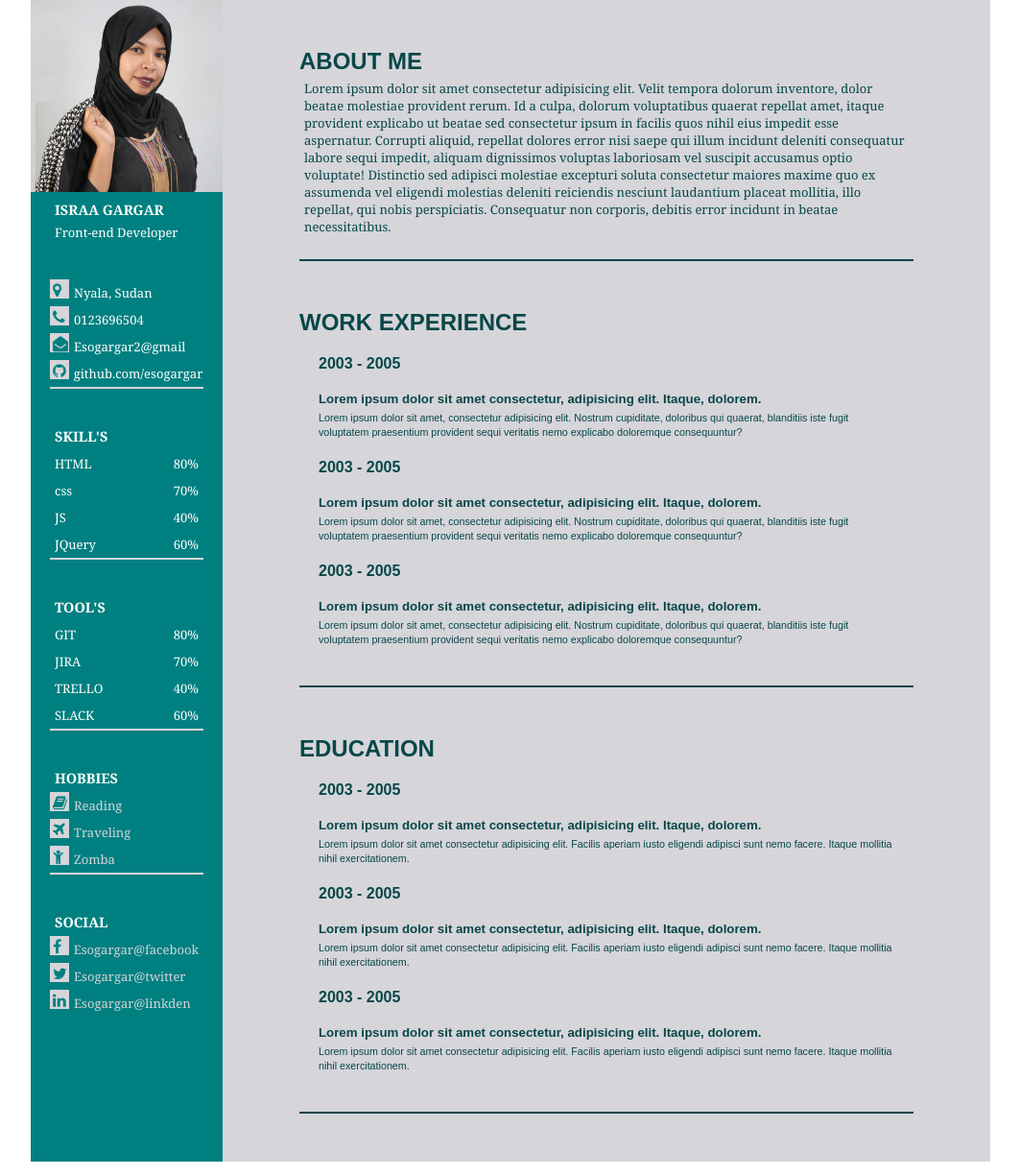
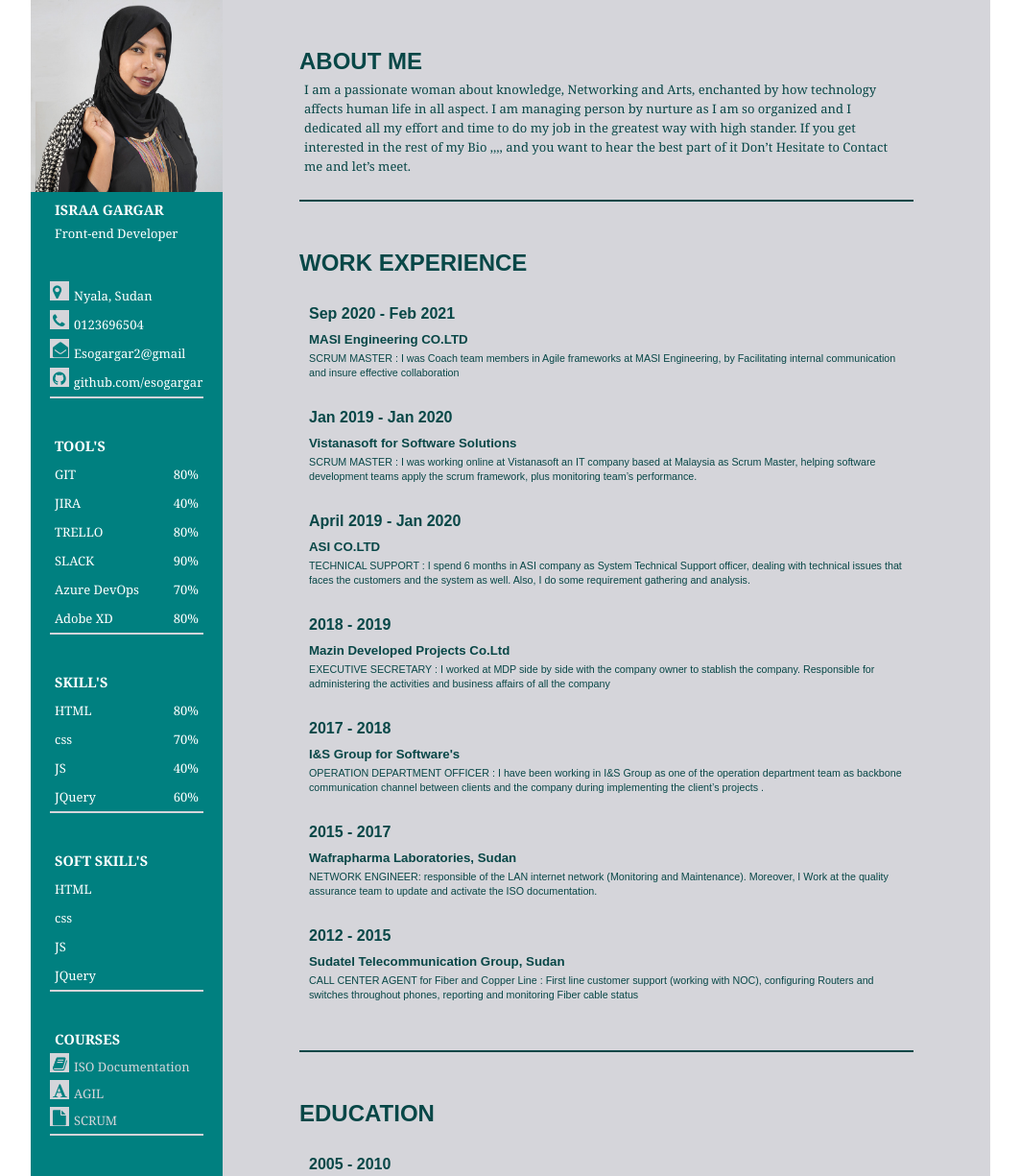
Before and after one commit to Esogargar/gargar-demo, a plain HTML site: page index.html in a window 1280 px wide. Shown: the top 1225 px of the page at 96% size, without its empty margins (108-1171 px from the left). Drawn offline with Linux system fonts and the light colour scheme.

Commit message:
Update CV Data (Remove Lorem)

```diff
--- a/index.html
+++ b/index.html
@@ -57,6 +57,34 @@
                     </p>
                 </div>
             </div>
+            <!-- Tools section -->
+            <div class="skills_container">
+                <h3> TOOL'S </h3>
+                <div class="skill">
+                    <p> GIT</p>
+                    <p> 80%</p>
+                </div>
+                <div class="skill">
+                    <p> JIRA</p>
+                    <p> 40%</p>
+                </div>
+                <div class="skill">
+                    <p> TRELLO</p>
+                    <p> 80%</p>
+                </div>
+                <div class="skill">
+                    <p> SLACK</p>
+                    <p> 90%</p>
+                </div>
+                <div class="skill">
+                    <p> Azure DevOps</p>
+                    <p> 70%</p>
+                </div>
+                <div class="skill">
+                    <p> Adobe XD</p>
+                    <p> 80%</p>
+                </div>
+            </div>
 
             <!-- skills section -->
             <div class="skills_container">
@@ -78,51 +106,49 @@
                     <p> 60%</p>
                 </div>
             </div>
-            <!-- Tools section -->
+
+            <!-- soft skills section -->
             <div class="skills_container">
-                <h3> TOOL'S </h3>
+                <h3> SOFT SKILL'S </h3>
                 <div class="skill">
-                    <p> GIT</p>
-                    <p> 80%</p>
+                    <p> HTML</p>
                 </div>
                 <div class="skill">
-                    <p> JIRA</p>
-                    <p> 70%</p>
+                    <p> css</p>
                 </div>
                 <div class="skill">
-                    <p> TRELLO</p>
-                    <p> 40%</p>
+                    <p> JS</p>
                 </div>
                 <div class="skill">
-                    <p> SLACK</p>
-                    <p> 60%</p>
+                    <p> JQuery</p>
                 </div>
             </div>
-            <!-- Hobbies -->
+
+            <!-- Courses -->
             <div class="contacts_container">
-                <h3> HOBBIES </h3>
+                <h3> COURSES </h3>
                 <div class="contact_info">
                     <div class="icon_container">
                         <i class="fa fa-book" style="color: teal;"></i>
                     </div>
                     <a>
-                        Reading
+                        ISO Documentation
                     </a>
                 </div>
                 <div class="contact_info">
                     <div class="icon_container">
-                        <i class="fa fa-plane" style="color: teal;"></i>
+                        <i class="fa fa-font" style="color: teal;"></i>
                     </div>
                     <a>
-                        Traveling
+                        AGIL
                     </a>
                 </div>
                 <div class="contact_info">
                     <div class="icon_container">
-                        <i class="fa fa-child" style="color: teal;"></i>
+                        <i class="fa fa-file" style="color: teal;"></i>
                     </div>
                     <a>
-                        Zomba
+                        SCRUM
                     </a>
                 </div>
             </div>
@@ -159,45 +185,66 @@
             <!-- About section -->
             <div class="about_container">
                 <h2> ABOUT ME </h2>
-                <P> Lorem ipsum dolor sit amet consectetur adipisicing elit. Velit tempora dolorum inventore, dolor
-                    beatae molestiae provident rerum. Id a culpa, dolorum voluptatibus quaerat repellat amet, itaque
-                    provident explicabo ut beatae sed consectetur ipsum in facilis quos nihil eius impedit esse
-                    aspernatur. Corrupti aliquid, repellat dolores error nisi saepe qui illum incidunt deleniti
-                    consequatur labore sequi impedit, aliquam dignissimos voluptas laboriosam vel suscipit accusamus
-                    optio voluptate! Distinctio sed adipisci molestiae excepturi soluta consectetur maiores maxime
-                    quo
-                    ex assumenda vel eligendi molestias deleniti reiciendis nesciunt laudantium placeat mollitia,
-                    illo
-                    repellat, qui nobis perspiciatis. Consequatur non corporis, debitis error incidunt in beatae
-                    necessitatibus.
+                <P> I am a passionate woman about knowledge, Networking and Arts, enchanted by how technology affects
+                    human life in all aspect.
+                    I am managing person by nurture as I am so organized and I dedicated all my effort and time to do my
+                    job in the greatest way with high stander.
+                    If you get interested in the rest of my Bio ,,,, and you want to hear the best part of it
+                    Don’t Hesitate to Contact me
+                    and let’s meet.
                 </P>
             </div>
             <!-- works section -->
             <div class="works_container">
                 <h2> WORK EXPERIENCE </h2>
                 <div class="work">
-                    <h4>2003 - 2005</h4>
-                    <h5>Lorem ipsum dolor sit amet consectetur, adipisicing elit. Itaque, dolorem.</h5>
-                    <h6>Lorem ipsum dolor sit amet, consectetur adipisicing elit. Nostrum cupiditate, doloribus qui
-                        quaerat, blanditiis iste fugit voluptatem praesentium provident sequi veritatis nemo
-                        explicabo
-                        doloremque consequuntur?</h6>
+                    <h4>Sep 2020 - Feb 2021</h4>
+                    <h5>MASI Engineering CO.LTD </h5>
+                    <h6>SCRUM MASTER : I was Coach team members in Agile frameworks at MASI Engineering, by Facilitating
+                        internal communication and insure effective collaboration</h6>
                 </div>
                 <div class="work">
-                    <h4>2003 - 2005</h4>
-                    <h5>Lorem ipsum dolor sit amet consectetur, adipisicing elit. Itaque, dolorem.</h5>
-                    <h6>Lorem ipsum dolor sit amet, consectetur adipisicing elit. Nostrum cupiditate, doloribus qui
-                        quaerat, blanditiis iste fugit voluptatem praesentium provident sequi veritatis nemo
-                        explicabo
-                        doloremque consequuntur?</h6>
+                    <h4>Jan 2019 - Jan 2020</h4>
+                    <h5>Vistanasoft for Software Solutions</h5>
+                    <h6>SCRUM MASTER : I was working online at Vistanasoft an IT company based at Malaysia as Scrum
+                        Master,
+                        helping software development teams apply the scrum framework, plus monitoring
+                        team’s performance.</h6>
                 </div>
                 <div class="work">
-                    <h4>2003 - 2005</h4>
-                    <h5>Lorem ipsum dolor sit amet consectetur, adipisicing elit. Itaque, dolorem.</h5>
-                    <h6>Lorem ipsum dolor sit amet, consectetur adipisicing elit. Nostrum cupiditate, doloribus qui
-                        quaerat, blanditiis iste fugit voluptatem praesentium provident sequi veritatis nemo
-                        explicabo
-                        doloremque consequuntur?</h6>
+                    <h4>April 2019 - Jan 2020</h4>
+                    <h5>ASI CO.LTD </h5>
+                    <h6>TECHNICAL SUPPORT : I spend 6 months in ASI company as System Technical Support officer, dealing
+                        with technical issues that faces the customers and the system as well. Also, I do some
+                        requirement gathering and analysis. </h6>
+                </div>
+                <div class="work">
+                    <h4> 2018 - 2019</h4>
+                    <h5>Mazin Developed Projects Co.Ltd</h5>
+                    <h6>EXECUTIVE SECRETARY : I worked at MDP side by side with the company
+                        owner to stablish the company. Responsible for administering the activities and business affairs
+                        of all the company </h6>
+                </div>
+                <div class="work">
+                    <h4> 2017 - 2018</h4>
+                    <h5>I&S Group for Software's</h5>
+                    <h6>OPERATION DEPARTMENT OFFICER : I have been working in I&S Group as one of the operation
+                        department team as backbone communication channel between clients and the company during
+                        implementing the client’s projects .</h6>
+                </div>
+                <div class="work">
+                    <h4> 2015 - 2017</h4>
+                    <h5>Wafrapharma Laboratories, Sudan</h5>
+                    <h6>NETWORK ENGINEER: responsible of the LAN internet network (Monitoring and Maintenance).
+                        Moreover, I Work at the quality assurance team to update and activate the ISO documentation.
+                    </h6>
+                </div>
+                <div class="work">
+                    <h4> 2012 - 2015</h4>
+                    <h5>Sudatel Telecommunication Group, Sudan</h5>
+                    <h6>CALL CENTER AGENT for Fiber and Copper Line : First line customer support (working with NOC),
+                        configuring Routers and switches throughout phones, reporting and monitoring Fiber cable status
+                    </h6>
                 </div>
 
             </div>
@@ -205,22 +252,10 @@
             <div class="works_container">
                 <h2> EDUCATION </h2>
                 <div class="work">
-                    <h4>2003 - 2005</h4>
-                    <h5>Lorem ipsum dolor sit amet consectetur, adipisicing elit. Itaque, dolorem.</h5>
-                    <h6>Lorem ipsum dolor sit amet consectetur adipisicing elit. Facilis aperiam iusto eligendi adipisci
-                        sunt nemo facere. Itaque mollitia nihil exercitationem.</h6>
-                </div>
-                <div class="work">
-                    <h4>2003 - 2005</h4>
-                    <h5>Lorem ipsum dolor sit amet consectetur, adipisicing elit. Itaque, dolorem.</h5>
-                    <h6>Lorem ipsum dolor sit amet consectetur adipisicing elit. Facilis aperiam iusto eligendi adipisci
-                        sunt nemo facere. Itaque mollitia nihil exercitationem.</h6>
-                </div>
-                <div class="work">
-                    <h4>2003 - 2005</h4>
-                    <h5>Lorem ipsum dolor sit amet consectetur, adipisicing elit. Itaque, dolorem.</h5>
-                    <h6>Lorem ipsum dolor sit amet consectetur adipisicing elit. Facilis aperiam iusto eligendi adipisci
-                        sunt nemo facere. Itaque mollitia nihil exercitationem.</h6>
+                    <h4>2005 - 2010</h4>
+                    <h5>AlZaiem AlAzhari University</h5>
+                    <h6>Bachelor Degree Information Technology- Faculty of Engineering with Honors (Second
+                        Degree-Division One)</h6>
                 </div>
 
             </div>
--- a/styles.css
+++ b/styles.css
@@ -43,7 +43,7 @@ h3 {
  p {
 font-size: small;
 font-weight: lighter;
-line-height: 18px;
+line-height: 20px;
 }
 .contact_info {
     display: flex;
@@ -90,17 +90,17 @@ a {
     border-bottom: 2px solid  rgb(8, 71, 71);
 }
 .work {
-    margin: 20px;
+    margin: 30px 10px;
 }
 .work h4 {
-  margin-bottom: 20px;
+  margin-bottom: 10px;
 }
 .work h5 {
     font-weight: bolder;
     margin-bottom: 5px;
 }
 .work h6 {
-    font-weight: lighter;
+    font-weight: 500;
     line-height: 15px;
 
 }
```
